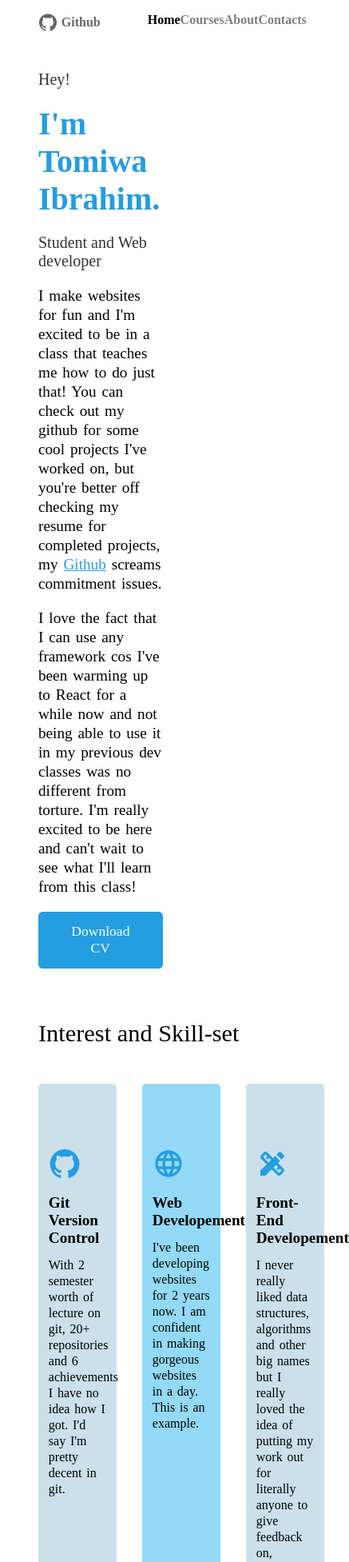
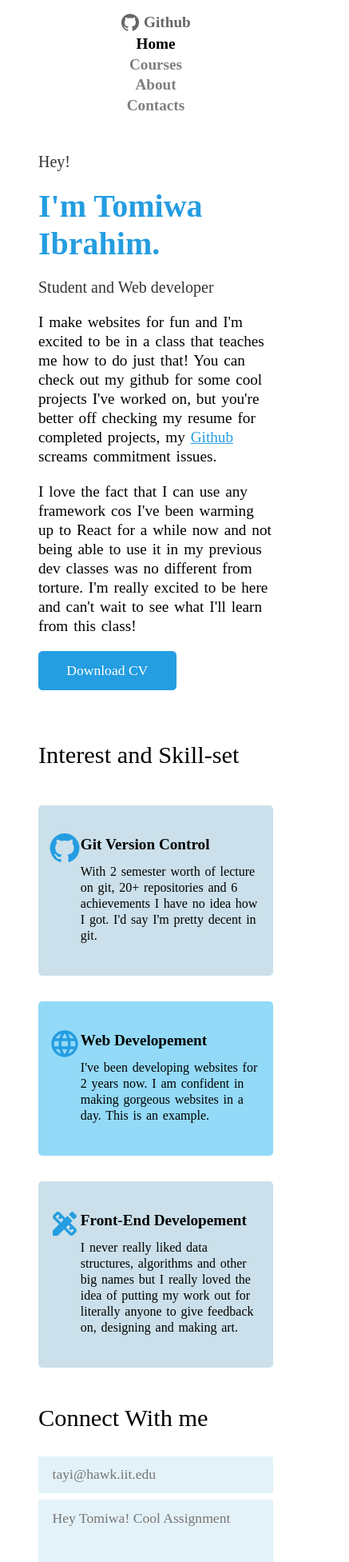
Before and after one commit to Tayomide/ITMD-441-01, a React (Create React App) app: page / in a window 390 px wide. Shown: the top 1953 px of the page at 80% size, 437 px wide, since content can reach past the window. Built offline with nearby package versions, Linux system fonts and the light colour scheme; the HTML template or start-up script is replaced by a standard one.

Commit message:
Make website responsive

```diff
--- a/src/Components/Assg1Body.js
+++ b/src/Components/Assg1Body.js
@@ -25,6 +25,9 @@ const Container = styled.section`
     grid-template-columns: 9fr 8fr;
     padding-top: 3em;
     article{
+        @media screen and (max-width: 50em){
+            grid-column: 1 / span 2;
+        }
         display: flex;
         flex-direction: column;
         justify-content: space-around;
--- a/src/Components/Assg1Footer.js
+++ b/src/Components/Assg1Footer.js
@@ -13,6 +13,7 @@ export const Assg1Footer = () => {
   const text = useRef()
   const button = useRef()
   const form = useRef()
+  const [sentBool, setSentBool] = useState(false)
   const [bool, setBool] = useState(true)
   const [email, setEmail] = useState()
   const [message, setMessage] = useState()
@@ -28,13 +29,16 @@ export const Assg1Footer = () => {
     }
   }
 
+  // Handling what happens on reload
+  useEffect(() => {
+    // Define functions
     const sendEmail = (e) => {
       e.preventDefault();
-    console.log(message, bool)
       if(!email && text.current.value !== ''){
         emailjs.sendForm('service_mf80wp7', 'template_0gxu52s', form.current, 'AxPxZbeBlBHCGYuHi')
         storage.removeItem(text.current)
         setMessage('')
+        setSentBool(true)
       }
       else{
         setBool(false)
@@ -44,15 +48,20 @@ export const Assg1Footer = () => {
     // Setting item in local storage to make sure it doesnot get deleted on reload
     const setItem = (e) => {
       storage.setItem(e.target, e.target.value)
-
-    // Remove annoying error message once user starts typing
-    if(message)setMessage()
     }
 
-  // Handling what happens on reload
-  useEffect(() => {
+    // Setting item in local storage to make sure it doesnot get deleted on reload
+    const removeError = (e) => {
+      sentBool && setSentBool(false)
+      if(message && e.target === text.current)setMessage()
+      if(email && e.target === input.current)setEmail()
+    }
+
+    // Getting a reference of each form element
     const buttonCopy = button.current
     const inputCopy = input.current
+    const textCopy = text.current
+
     // Check if the user has previously typed anything. If they haven't set the input as ''
     input.current.value = storage.getItem(input.current) || ''
     setMessage(storage.getItem(text.current) || '')
@@ -61,24 +70,19 @@ export const Assg1Footer = () => {
 
     //Add event listeners for validating emails and setting items
     inputCopy.addEventListener('focusout', validateEmail)
-
+    inputCopy.addEventListener('focusin', removeError)
+    inputCopy.addEventListener('input', setItem)
+    textCopy.addEventListener('focusin', removeError)
     buttonCopy.addEventListener('click', sendEmail)
     return () => {
       // Remove event listener on reload to prevent previous event listeners to be with current event listiners
       inputCopy?.removeEventListener('focusout', validateEmail)
+      inputCopy?.removeEventListener('focusin', removeError)
+      inputCopy?.removeEventListener('input', setItem)
+      textCopy?.removeEventListener('focusin', removeError)
       buttonCopy?.removeEventListener('click', sendEmail)
     }
-  }, [setEmail, storage, sendEmail])
-
-  useEffect(() => {
-    const inputCopy = input.current
-    input.current.addEventListener('input', setItem)
-
-    return () => {
-      inputCopy?.removeEventListener('input', setItem)
-    }
-  }, [setItem])
-
+  }, [email, message, storage, sentBool])
 
   return (
     <Footer>
@@ -88,8 +92,9 @@ export const Assg1Footer = () => {
             <input type="email" placeholder="tayi@hawk.iit.edu" ref={input} required name="to_name"></input>
             {email && <p className="error">{email}</p>}
             <textarea placeholder="Hey Tomiwa! Cool Assignment" ref={text} name="message" value={message}
-            onChange={e => {setMessage(e.target.value);setItem(e)}}></textarea>
-            {message === undefined && !bool && <p className="error">Type a message to connect!</p>}
+            onChange={e => {setMessage(e.target.value);storage.setItem(e.target, e.target.value)}}></textarea>
+            {(message === undefined || message === '') && !bool && <p className="error">Type a message to connect!</p>}
+            {sentBool && <p className="sent">Sent! Thanks for connecting.</p>}
             <button ref={button} >Stay Connected!</button>
         </form>
     </Footer>
@@ -120,6 +125,9 @@ const Footer = styled.footer`
       color: #ff8282;
       padding: 0 0 0.7em 0;
     }
+    p.sent{
+      color: #249de1;
+    }
     button{
       background-color: #27aee8;
       border-radius: 0.1em;
--- a/src/Components/Assg1Header.js
+++ b/src/Components/Assg1Header.js
@@ -69,4 +69,16 @@ const Container = styled.header`
             }
         }
     }
+    @media screen and (max-width: 50em){
+        display: flex;
+        flex-direction: column;
+        align-items: center;
+        font-size: 1.2em;
+        gap: 0.2em;
+        .page-nav ul{
+            flex-direction: column;
+            align-items: center;
+            gap: 0.2em;
+        }
+    }
 `
--- a/src/Components/Assg1Interest.js
+++ b/src/Components/Assg1Interest.js
@@ -51,5 +51,24 @@ const Container = styled.section`
         display: flex;
         flex-direction: row;
         gap: 2em;
+        @media screen and (max-width: 50em){
+            flex-direction: column;
+            li{
+                align-items: end;
+                display: grid;
+                grid-template-columns: max-content 1fr;
+                width: 100%;
+                padding-top: 1.5em;
+                svg{
+                    grid-column: 1/2;
+                }
+                h3{
+                    grid-column: 2/3;
+                }
+                p{
+                    grid-column: 2/3;
+                }
+            }
+        }
     }
 `
```
Lines whose indentation alone changed are shown as unchanged.
